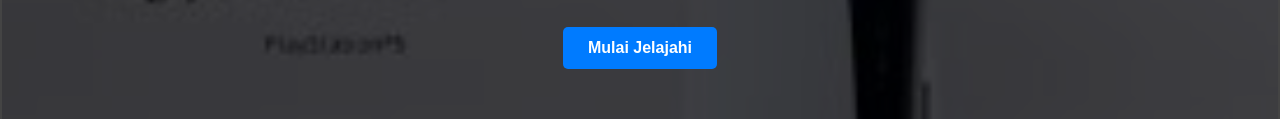
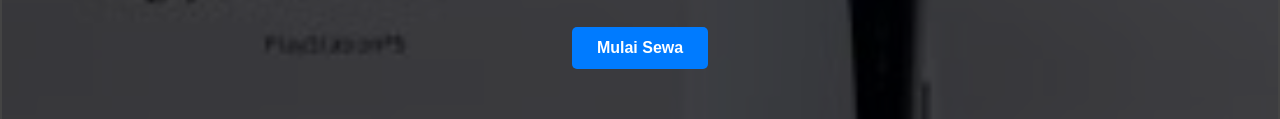
Before and after one commit to alvagustav/arcadiarent.github.io, a plain HTML site: page index.html in a window 1280 px wide. Shown: the part 388-507 px from the top of the page. Drawn offline with Linux system fonts and the light colour scheme.

Commit message:
Update index.html

```diff
--- a/index.html
+++ b/index.html
@@ -33,7 +33,7 @@
             <div class="container">
                 <h1>Sewa PlayStation Terbaik untuk Pengalaman Gaming Tak Terlupakan!</h1>
                 <p>Jelajahi dunia hiburan dan teknologi tanpa batas bersama Arcadia Rent. Kami hadir untuk memenuhi kebutuhan rental PlayStation, gadget, dan berbagai perlengkapan multimedia lainnya, siap memberikan pengalaman terbaik untuk Anda. Cukup sewa, langsung main!</p>
-                <button id="exploreBtn" class="btn primary-btn">Mulai Jelajahi</button>
+                <button id="exploreBtn" class="btn primary-btn">Mulai Sewa</button>
             </div>
         </section>
 
```
